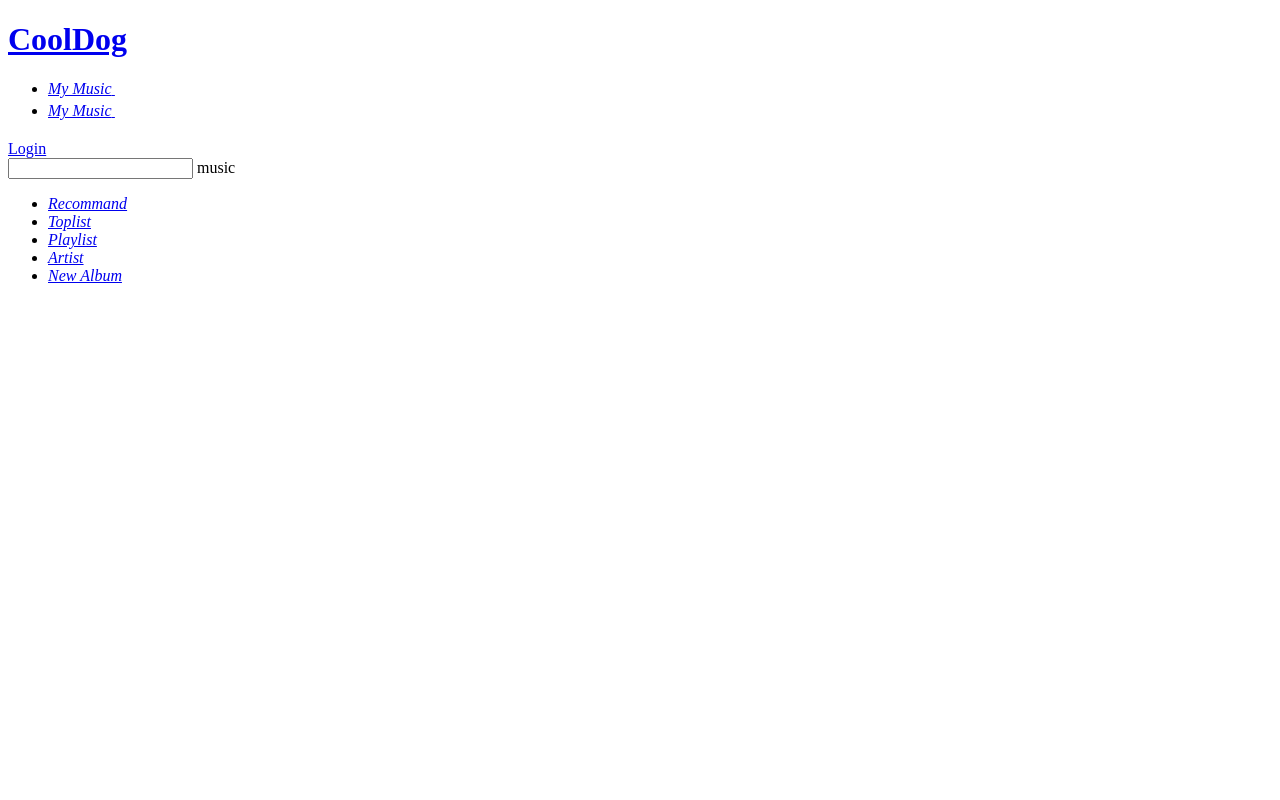
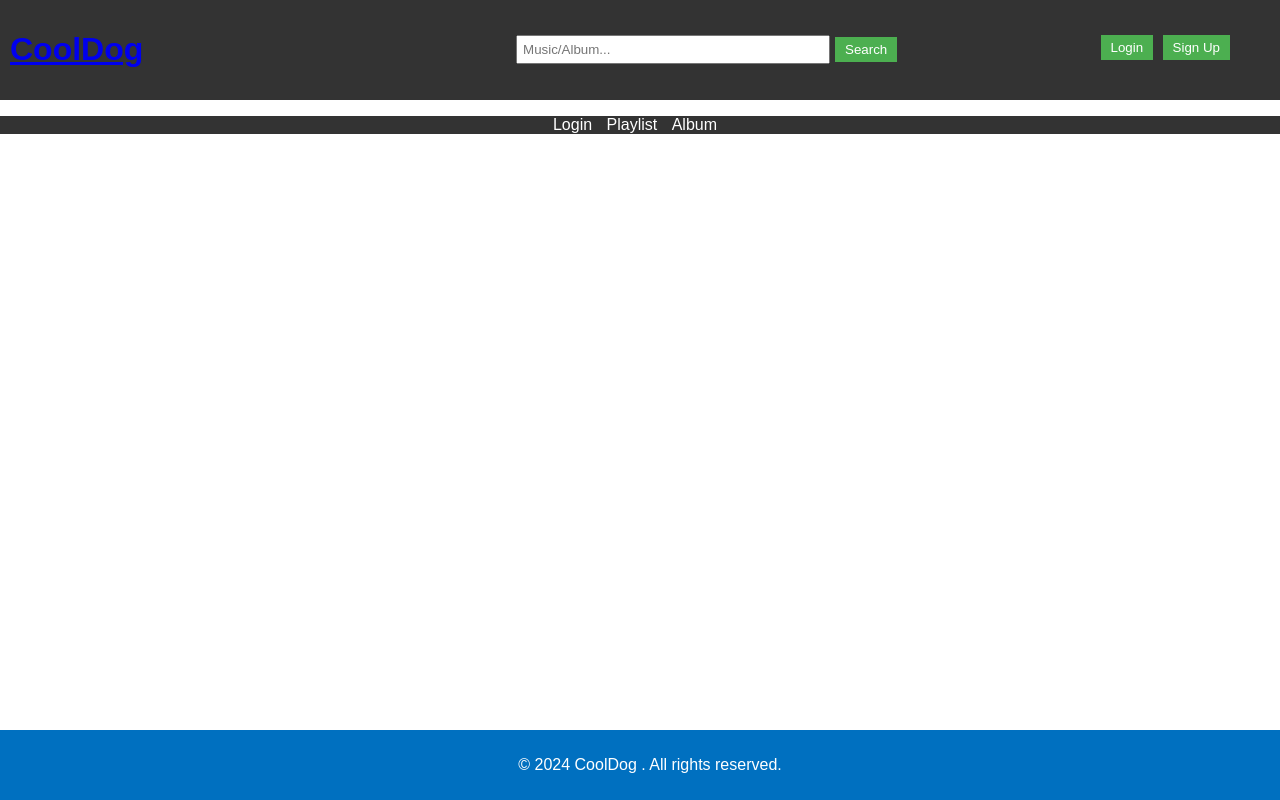
Before and after one commit to kevinwang2882/project2-CoolDog, a website: page app/index.html in a window 1280 px wide. Drawn offline with nearby package versions, Linux system fonts and the light colour scheme.

Commit message:
3rd commit

```diff
--- a/app/index.html
+++ b/app/index.html
@@ -1,52 +1,39 @@
 <!DOCTYPE html>
-<html>
+<html lang="en">
 <head>
+    <meta charset="UTF-8">
+    <meta name="viewport" content="width=device-width, initial-scale=1.0">
     <title>Music Player</title>
-    <script src="https://unpkg.com/axios@1.1.2/dist/axios.min.js"></script>
-    <link rel="stylesheet" type="text/css" href="styles.css">
+    <link rel="stylesheet" type="text/css" href="style.css">
+
 </head>
 <body>
+        <header>
+            <h1 class="logo"><a hidefocus="true" href="/#">CoolDog</a></h1>
+                <div class="search-bar-container">
+                <input type="text" placeholder="Music/Album...">
+                <button>Search</button>
+                </div>
+        </header>
 
-    <div id="g-topbar" class="g-topbar" style="width: 1039px; top: 0px;">
-        <div class="m-top">
-        <div class="wrap f-cb">
-        <h1 class="logo"><a hidefocus="true" href="/#">CoolDog</a></h1>
-        <ul class="m-nav j-tflag">
-        <li class="fst">
-        <span><a hidefocus="true" href="/#" data-module="discover" class="z-slt"><em>My Music</em><sub class="cor">&nbsp;</sub></a></span>
-        </li>
-        <li>
-        <span><a data-action="bilog" data-log-action="page" data-log-json="{&quot;type&quot;:&quot;my&quot;}" hidefocus="true" href="/my/" data-module="my"><em>My Music</em><sub class="cor">&nbsp;</sub></a></span>
-        </li>
-        </ul>
-        <div class="m-tophead f-pr j-tflag" id="auto-id-RAmtpbycyL1TGsmo"><a hidefocus="true" href="#" class="link s-fc3" data-action="login">Login</a>
-        <div class="m-tlist j-uflag" style="display: none;">
-        <div class="inner">
-        </div>
-        <i class="arr"></i>
-        </div>
-        </div>
-        <div class="srchbg">
-        <span class="parent">
-        <input type="text" name="srch" id="srch" class="txt j-flag" value="" style="opacity: 1;">
-        <label class="ph j-flag" id="auto-id-z8wXdyRsXKsynmVE">music</label>
-        </span>
-        </div>
-        <span class="j-flag" style="display:none;" id="auto-id-tZs4TspAp31hVA9S">&nbsp;</span>
-        <div class="u-lstlay j-flag" style="display:none;" id="auto-id-UkM3L3mo7AMQ4D9Q"></div>
+        <div class="buttons-container">
+            <button id="login-button">Login</button>
+            <button id="signup-button">Sign Up</button>
         </div>
 
-        <div class="m-subnav m-subnav-up f-pr j-tflag f-hide"></div>
-        <div id="g_nav2" class="m-subnav j-tflag">
-        <div class="wrap f-pr">
-        <ul class="nav">
-        <li><a hidefocus="true" data-module="discover" href="/discover" class="z-slt"><em>Recommand</em></a></li>
-        <li><a hidefocus="true" data-module="toplist" href="/discover/toplist"><em>Toplist</em></a></li>
-        <li><a hidefocus="true" data-module="playlist" href="/playlists"><em class="f-pr" style="padding: 10 15px 0 11px;">Playlist<span class="f-pa f-r-white-icon" style="display:inline-block;width:8px;height:8px;top:2px;background-size:cover;"></span></em></a></li>
-        <li><a hidefocus="true" data-module="artist" href="/artists"><em>Artist</Article></em></a></li>
-        <li><a hidefocus="true" data-module="album" href="/albums"><em>New Album</em></a></li>
-        </ul>
-        </div>
+            <div class="navbar">
+                <ul>
+                    <li><a href="#">Login</a></li>
+                    <li><a href="#">Playlist</a></li>
+                    <li><a href="#">Album</a></li>
+                </ul>
+
+            </div>
+    <footer>
+        <p>&copy; 2024 CoolDog . All rights reserved.</p>
+    </footer>
+
     <script src="script.js"></script>
+
 </body>
 </html>
--- /dev/null
+++ b/app/loginStyle.css
@@ -0,0 +1,60 @@
+/* styles.css */
+
+body {
+    font-family: Arial, sans-serif;
+    background-color: #f0f0f0;
+    margin: 0;
+    padding: 0;
+}
+
+#login-container {
+    width: 300px;
+    margin: 50px auto;
+    background-color: #fff;
+    padding: 20px;
+    border-radius: 5px;
+    box-shadow: 0 2px 5px rgba(0, 0, 0, 0.1);
+}
+
+h3 {
+    text-align: center;
+    color: #333;
+}
+
+label {
+    display: block;
+    margin-bottom: 5px;
+}
+
+input[type="text"],
+input[type="password"],
+button {
+    width: 100%;
+    padding: 8px;
+    margin-bottom: 10px;
+    border: 1px solid #ccc;
+    border-radius: 4px;
+}
+
+button {
+    background-color: #4caf50;
+    color: white;
+    cursor: pointer;
+}
+
+button:hover {
+    background-color: #45a049;
+}
+
+p {
+    text-align: center;
+}
+
+a {
+    color: #4caf50;
+    text-decoration: none;
+}
+
+a:hover {
+    text-decoration: underline;
+}
--- a/app/script.js
+++ b/app/script.js
@@ -1,11 +1,11 @@
-const audioPlayer = document.getElementById('audioPlayer');
-const playButton = document.getElementById('playButton');
-const pauseButton = document.getElementById('pauseButton');
 
-playButton.addEventListener('click', () => {
-    audioPlayer.play();
+
+const loginButton = document.getElementById('login-button');
+loginButton.addEventListener('click', () => {
+    window.location.href = 'login.html';
 });
 
-pauseButton.addEventListener('click', () => {
-    audioPlayer.pause();
+const signupButton = document.getElementById('signup-button');
+signupButton.addEventListener('click', () => {
+    window.location.href = 'signUp.html';
 });
--- /dev/null
+++ b/app/signUpStyle.css
@@ -0,0 +1,60 @@
+/* styles.css */
+
+body {
+    font-family: Arial, sans-serif;
+    background-color: #f0f0f0;
+    margin: 0;
+    padding: 0;
+}
+
+#signup-container {
+    width: 300px;
+    margin: 50px auto;
+    background-color: #fff;
+    padding: 20px;
+    border-radius: 5px;
+    box-shadow: 0 2px 5px rgba(0, 0, 0, 0.1);
+}
+
+h3 {
+    text-align: center;
+    color: #333;
+}
+
+label {
+    display: block;
+    margin-bottom: 5px;
+}
+
+input[type="text"],
+input[type="password"],
+button {
+    width: 100%;
+    padding: 8px;
+    margin-bottom: 10px;
+    border: 1px solid #ccc;
+    border-radius: 4px;
+}
+
+button {
+    background-color: #4caf50;
+    color: white;
+    cursor: pointer;
+}
+
+button:hover {
+    background-color: #45a049;
+}
+
+p {
+    text-align: center;
+}
+
+a {
+    color: #4caf50;
+    text-decoration: none;
+}
+
+a:hover {
+    text-decoration: underline;
+}
--- a/app/style.css
+++ b/app/style.css
@@ -1,76 +1,91 @@
-/* Reset default browser styles */
-body, h1, ul, li, a, input, button {
+/* styles.css */
+.logo {
+    text-decoration: none;
+    color: white !important; /* Change the color to white */
+}
+body {
+    font-family: Arial, sans-serif;
     margin: 0;
     padding: 0;
-    border: none;
-    outline: none;
-    font-family: Arial, sans-serif;
 }
 
-/* Main container styles */
-.container {
-    max-width: 1200px;
-    margin: 0 auto;
-    padding: 20px;
-    background-color: #f8f8f8;
-}
-
-/* Topbar styles */
-.g-topbar {
-    width: 100%;
+header {
     background-color: #333;
-    color: #fff;
-    padding: 10px 20px;
-}
-
-/* Navigation styles */
-.navbar {
+    color: white;
+    padding: 10px;
     display: flex;
     justify-content: space-between;
     align-items: center;
 }
 
-.navbar ul {
+.search-bar-container {
     display: flex;
-    list-style: none;
+    align-items: center; /* Align items vertically */
+    flex-grow: 0.5;
 }
 
-.navbar li {
-    margin-right: 20px;
+.search-bar-container input[type="text"] {
+    padding: 5px;
+    margin-right: 5px; /* Add margin to separate input and button */
+    width: 300px; /* Set the width to 300px or adjust as needed */
 }
 
-.navbar a {
-    text-decoration: none;
-    color: #fff;
-    font-weight: bold;
+.search-bar-container button {
+    padding: 5px 10px;
+    background-color: #4CAF50;
+    color: white;
+    border: none;
+    cursor: pointer;
 }
 
-/* Search bar styles */
-.search-bar {
-    display: flex;
-    align-items: center;
-    margin-left: auto;
+.buttons-container {
+    position: absolute;
+    top: 35px;
+    right: 50px;
 }
 
-.search-bar input[type="text"] {
-    width: 200px;
-    padding: 8px;
-    border-radius: 5px;
-    border: 1px solid #ccc;
-    font-size: 16px;
+#login-button,
+#signup-button {
+    background-color: #4CAF50;
+    color: white;
+    padding: 5px 10px;
+    border: none;
+    cursor: pointer;
+    margin-left: 5px;
+}
+
+.login-button:hover,
+.signup-button:hover {
+    background-color: #45a049;
+}
+
+.navbar {
+    background-color: #333;
+    color: white;
+    text-align: center;
+}
+
+.navbar ul {
+    list-style-type: none;
+    padding: 0;
+}
+
+.navbar ul li {
+    display: inline-block;
     margin-right: 10px;
 }
 
-.search-bar button {
-    padding: 8px 16px;
-    font-size: 16px;
-    background-color: #007bff;
-    color: #fff;
-    border: none;
-    border-radius: 5px;
-    cursor: pointer;
+.navbar ul li a {
+    text-decoration: none;
+    color: white;
 }
 
-.search-bar button:hover {
-    background-color: #0056b3;
+footer {
+    background-color: #0070c0;
+    color: white;
+    text-align: center;
+    padding: 10px;
+    position: fixed;
+    bottom: 0;
+    width: 100%;
 }
--- a/models/user.js
+++ b/models/user.js
@@ -3,11 +3,9 @@ const { Schema } = mongoose;
 
 const User = new Schema(
     {
-        user_name: { type: String, required: true },
-        email: { type: String, required: true },
-        phone: { type: String, required: true },
+        username: { type: String, required: true },
         password: { type: String, required: true },
-        created_at: { type: Date, default: Date.now }
+
     },
     { timestamps: true }
 );
```
Also changed, not shown: app/login.html (added, +25 -0 lines), app/loginScript.js (added, +18 -0 lines), app/signUp.html (added, +25 -0 lines), app/signUpScript.js (added, +18 -0 lines), controllers/userController.js (+46 -1 lines), seed/users.js (+25 -25 lines), server.js (+10 -1 lines).
